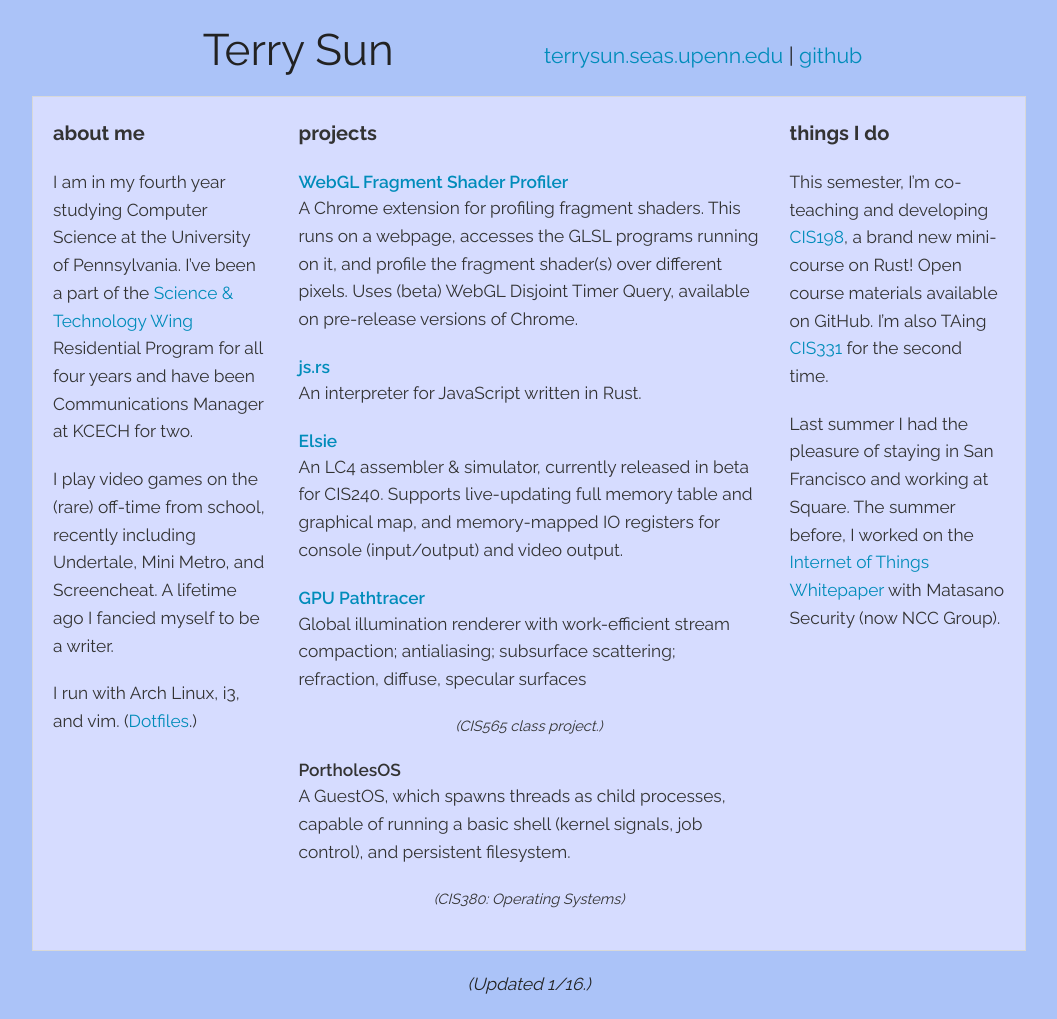
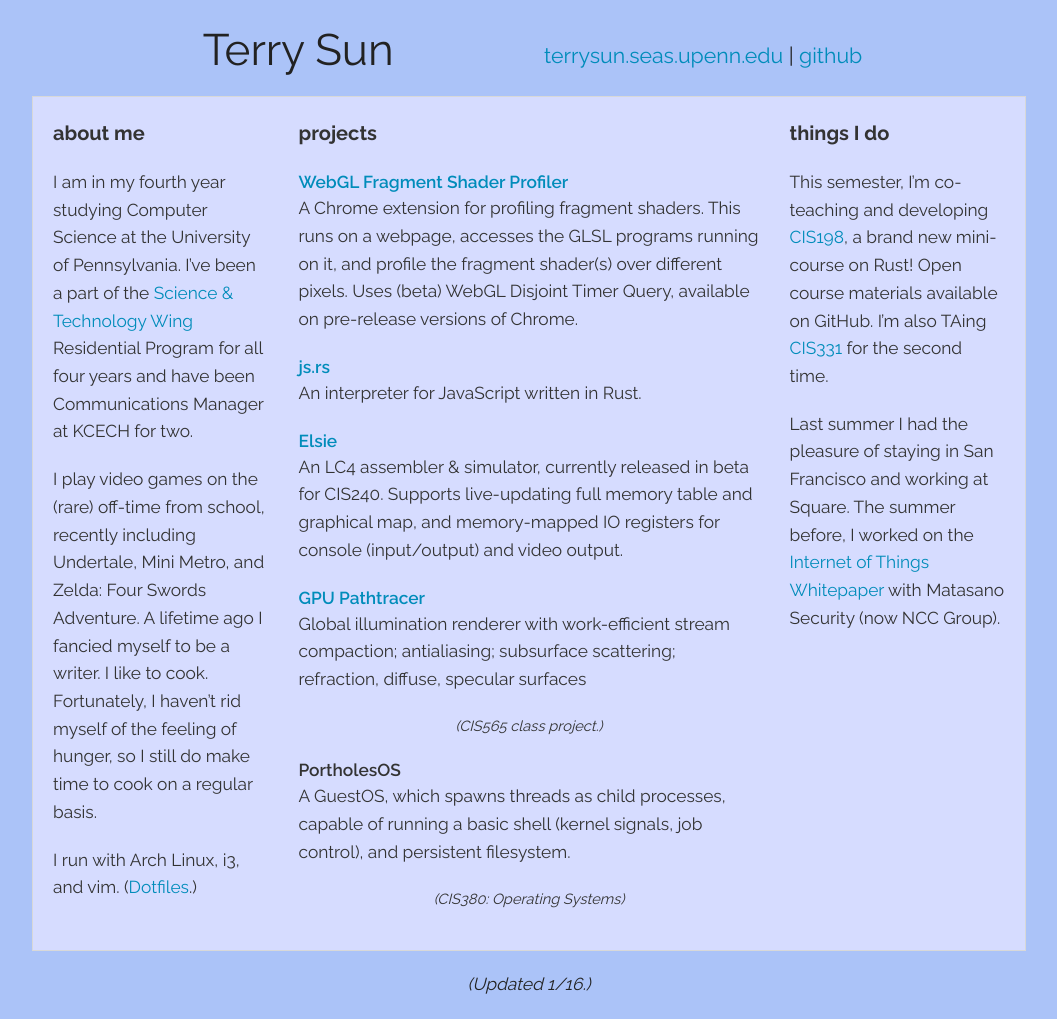
Before and after one commit to terrynsun/terrynsun.github.io, a Jekyll site: the page built from index.md, in a window 1280 px wide. Shown: the whole page, without its empty margins (111-1168 px from the left). Built offline with Jekyll 4.4.1, drawn with Linux system fonts in a browser that asks for light colours.

Commit message:
I like to cook.

```diff
--- a/index.md
+++ b/index.md
@@ -16,8 +16,9 @@ at KCECH for two.
 [stwing]: http://www.stwing.upenn.edu/
 
 I play video games on the (rare) off-time from school, recently including
-Undertale, Mini Metro, and Screencheat. A lifetime ago I fancied myself to be a
-writer.
+Undertale, Mini Metro, and Zelda: Four Swords Adventure. A lifetime ago I
+fancied myself to be a writer. I like to cook. Fortunately, I haven't rid myself
+of the feeling of hunger, so I still do make time to cook on a regular basis.
 
 I run with Arch Linux, i3, and vim. ([Dotfiles][dotfiles-bb].)
 
```
